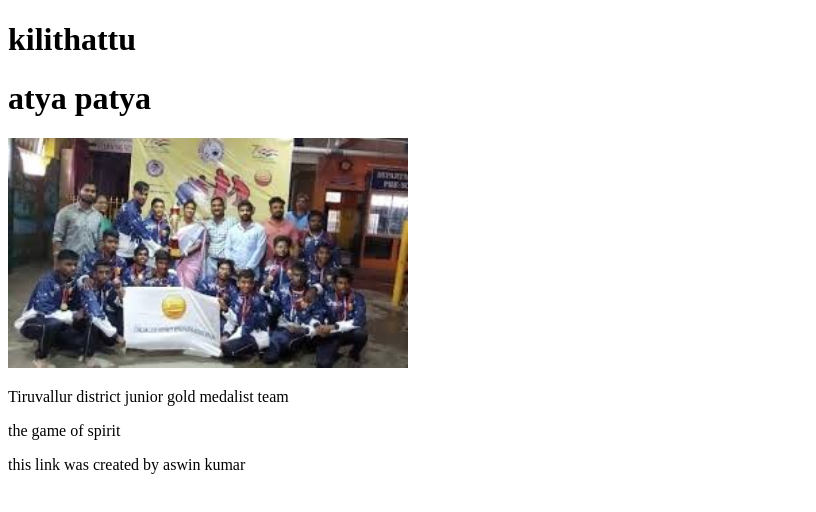
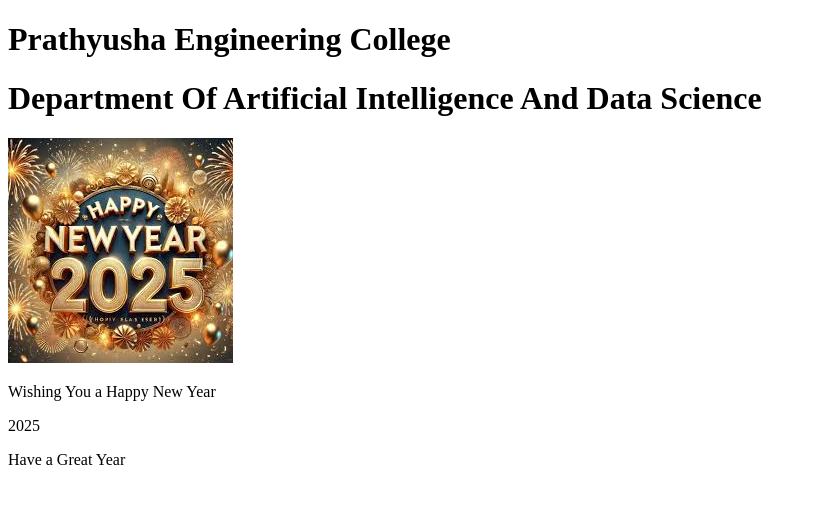
Before and after one commit to Aswin-cod04/first-example, a plain HTML site: page index.html in a window 1280 px wide. Shown: the whole page, without its empty margins (0-816 px from the left). Drawn offline with Linux system fonts and the light colour scheme.

Commit message:
added another name

```diff
--- a/index.html
+++ b/index.html
@@ -6,11 +6,11 @@
     <title>ashwin</title>
 </head>
 <body>
-    <h1>kilithattu</h1>
-    <h1>atya patya</h1>
-    <img width="400px" src="image.jpg" alt="">
-    <p>Tiruvallur district junior gold medalist team</p>
-    <p>the game of spirit</p>
-    <p>this link was created by aswin kumar</p>
+    <h1>Prathyusha Engineering College</h1>
+    <h1>Department Of Artificial Intelligence And Data Science</h1>
+    <img src="profile.jpg" alt="">
+    <p>Wishing You a Happy New Year</p>
+    <p>2025</p>
+    <p>Have a Great Year</p>
 </body>
 </html>
```
Also changed, not shown: image.jpg (deleted), profile.jpg (added).
